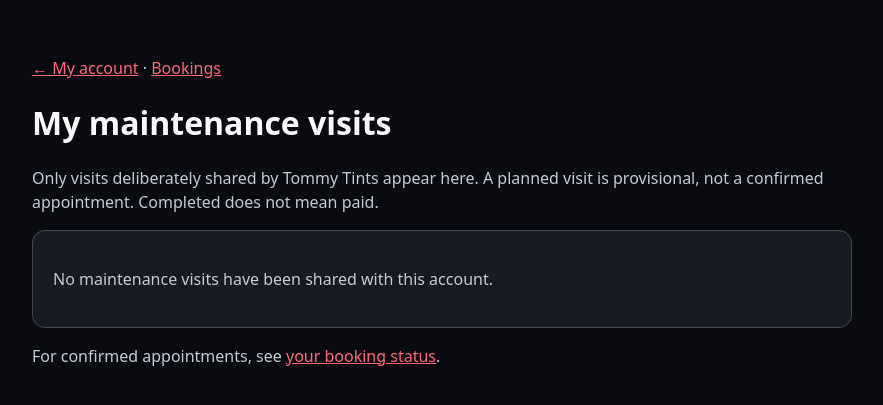
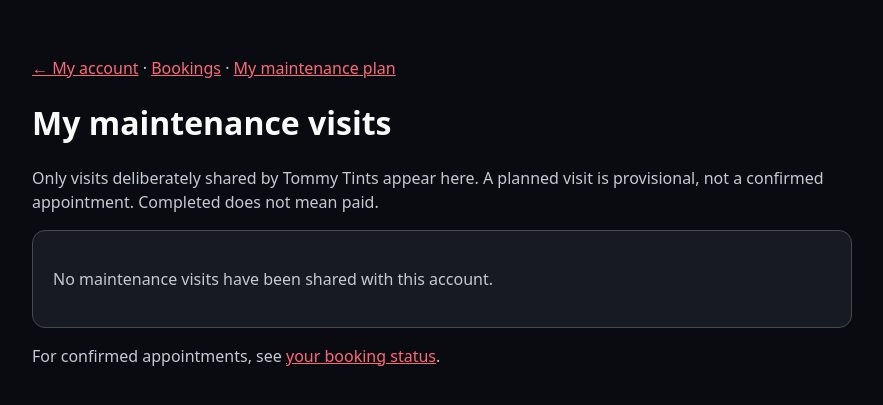
Before and after one commit to tommyday5/TOMMY-TINTS-HQ, a Flask app: template templates/customer_maintenance.html in a window 1280 px wide. Shown: the top 405 px of the page, without its empty margins (198-1081 px from the left). Run offline with Flask 3, Linux system fonts and the light colour scheme; the template is opened without the code that fills it, so the values that code supplies are empty.

Commit message:
Expose maintenance plans and customer plans in existing HQ and portal

```diff
--- a/templates/customer_maintenance.html
+++ b/templates/customer_maintenance.html
@@ -1,7 +1,7 @@
 <!doctype html><html lang="en"><head><meta charset="utf-8"><meta name="viewport" content="width=device-width,initial-scale=1">
 <meta name="robots" content="noindex,nofollow"><title>My maintenance visits — Tommy Tints</title>
 <style>:root{color-scheme:dark;background:#090b10;color:#fafafa;font-family:system-ui,sans-serif}body{padding:clamp(12px,3vw,32px)}main{max-width:820px;margin:auto}a{color:#ff6879}article{background:#181a21;border:1px solid #444851;border-radius:13px;padding:20px;margin:15px 0}p{color:#c5c9d3;line-height:1.5}code{overflow-wrap:anywhere}</style></head>
-<body><main><p><a href="/customer/account">← My account</a> · <a href="/book">Bookings</a></p>
+<body><main><p><a href="/customer/account">← My account</a> · <a href="/book">Bookings</a> · <a href="/customer/maintenance/plans">My maintenance plan</a></p>
 <h1>My maintenance visits</h1><p>Only visits deliberately shared by Tommy Tints appear here. A planned visit is provisional, not a confirmed appointment. Completed does not mean paid.</p>
 {% for v in visits %}<article><h2>{{ v.service }}</h2>
 <p>{{ v.make }} {{ v.model }}{% if v.registration %} · {{ v.registration }}{% endif %}</p>
```
